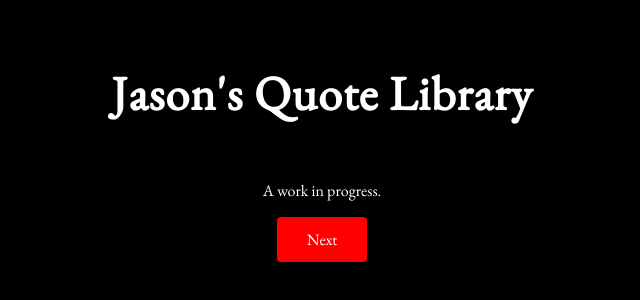
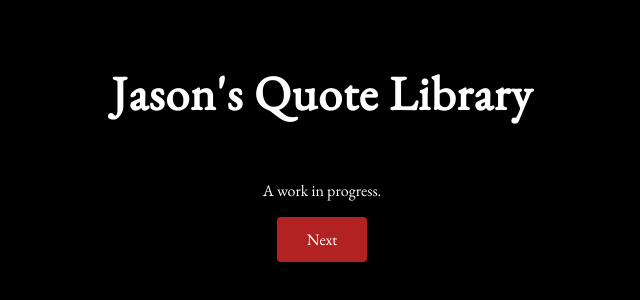
Before and after one commit to TimothyyyyDee/Jasons-Quote-Library, a plain HTML site: page index.html in a window 1280 px wide. Shown: the part 254-554 px from the top of the page, without its empty margins (318-958 px from the left). Drawn offline with nearby package versions, Linux system fonts and the light colour scheme.

Commit message:
Update index.html

```diff
--- a/index.html
+++ b/index.html
@@ -26,7 +26,7 @@
 
     .next-button {
       padding: 12px 30px;
-      background-color: red;
+      background-color: FireBrick;
       color: white;
       border: none;
       font-size: 1rem;
```
